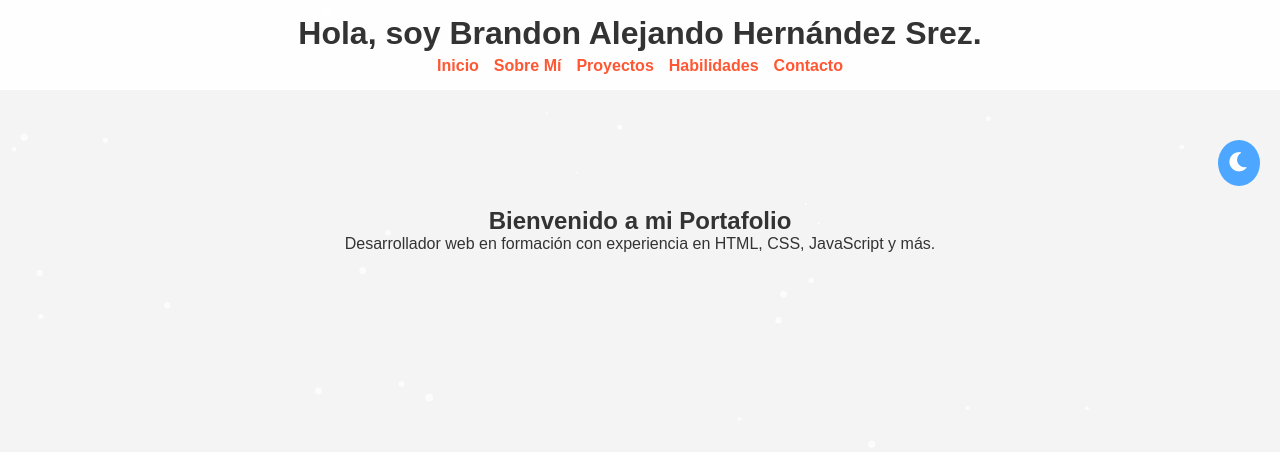
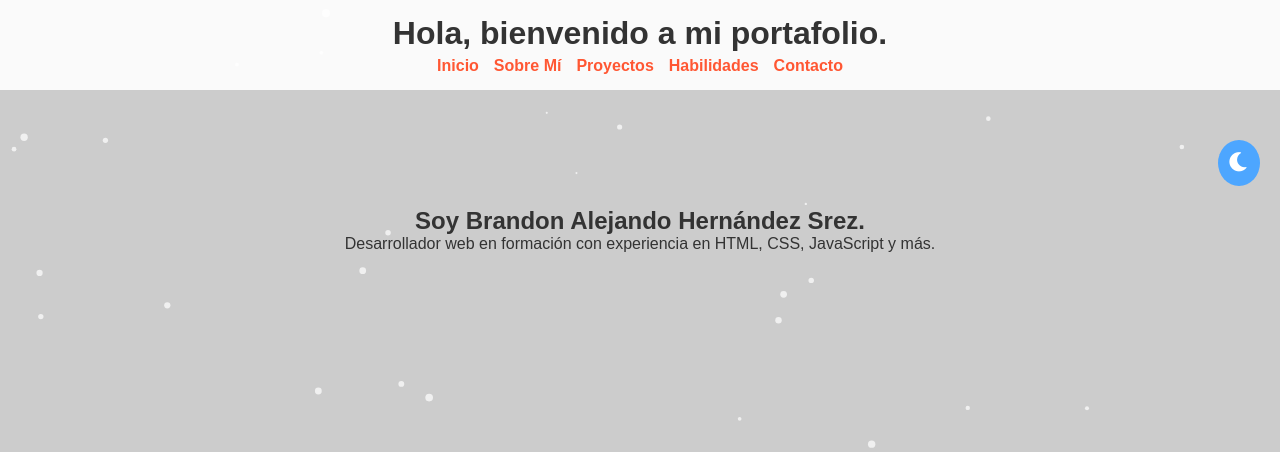
Before and after one commit to Aletzk4tz3/Aletzk4tz3.github.io, a plain HTML site: page index.html in a window 1280 px wide. Shown: the top 452 px of the page. Drawn offline with Linux system fonts and the light colour scheme.

Commit message:
Ajustes en index y css
se cambio el texto y el color del body por uno mas agradable

```diff
--- a/index.html
+++ b/index.html
@@ -9,7 +9,7 @@
 </head>
 <body>
     <header>
-        <h1>Hola, soy Brandon Alejando Hernández Srez.</h1>
+        <h1>Hola, bienvenido a mi portafolio.</h1>
         <nav>
             <ul>
                 <li><a href="#inicio">Inicio</a></li>
@@ -22,7 +22,7 @@
     </header>
 
     <section id="inicio" class="intro">
-        <h2>Bienvenido a mi Portafolio</h2>
+        <h2>Soy Brandon Alejando Hernández Srez.</h2>
         <p>Desarrollador web en formación con experiencia en HTML, CSS, JavaScript y más.</p>
     </section>
 
--- a/styles.css
+++ b/styles.css
@@ -8,7 +8,7 @@
 
 /* Estilos generales */
 body {
-    background-color: #f4f4f4;
+    background-color: #ccc;
     color: #333;
     transition: background-color 0.3s, color 0.3s;
     padding-top: 70px;
```
